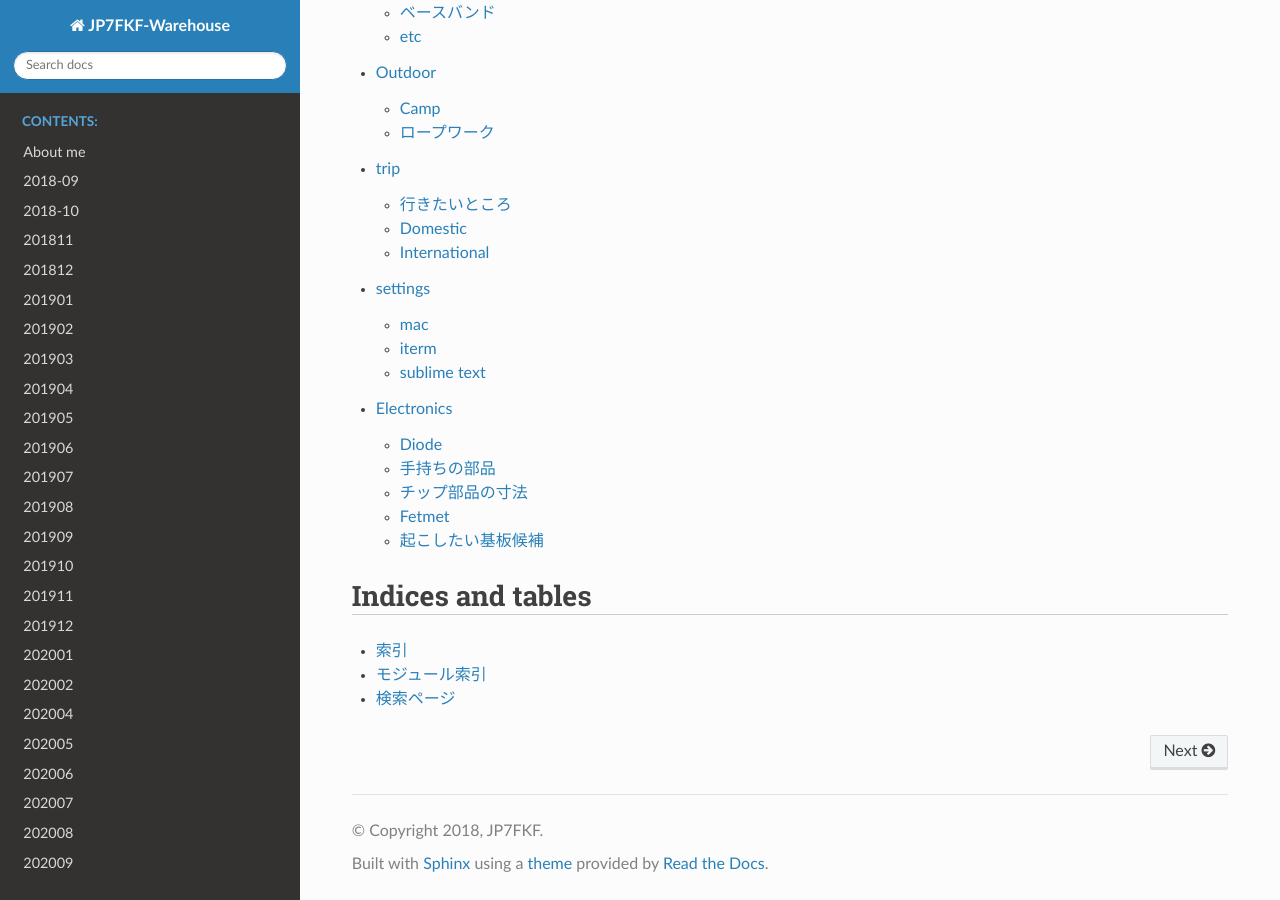
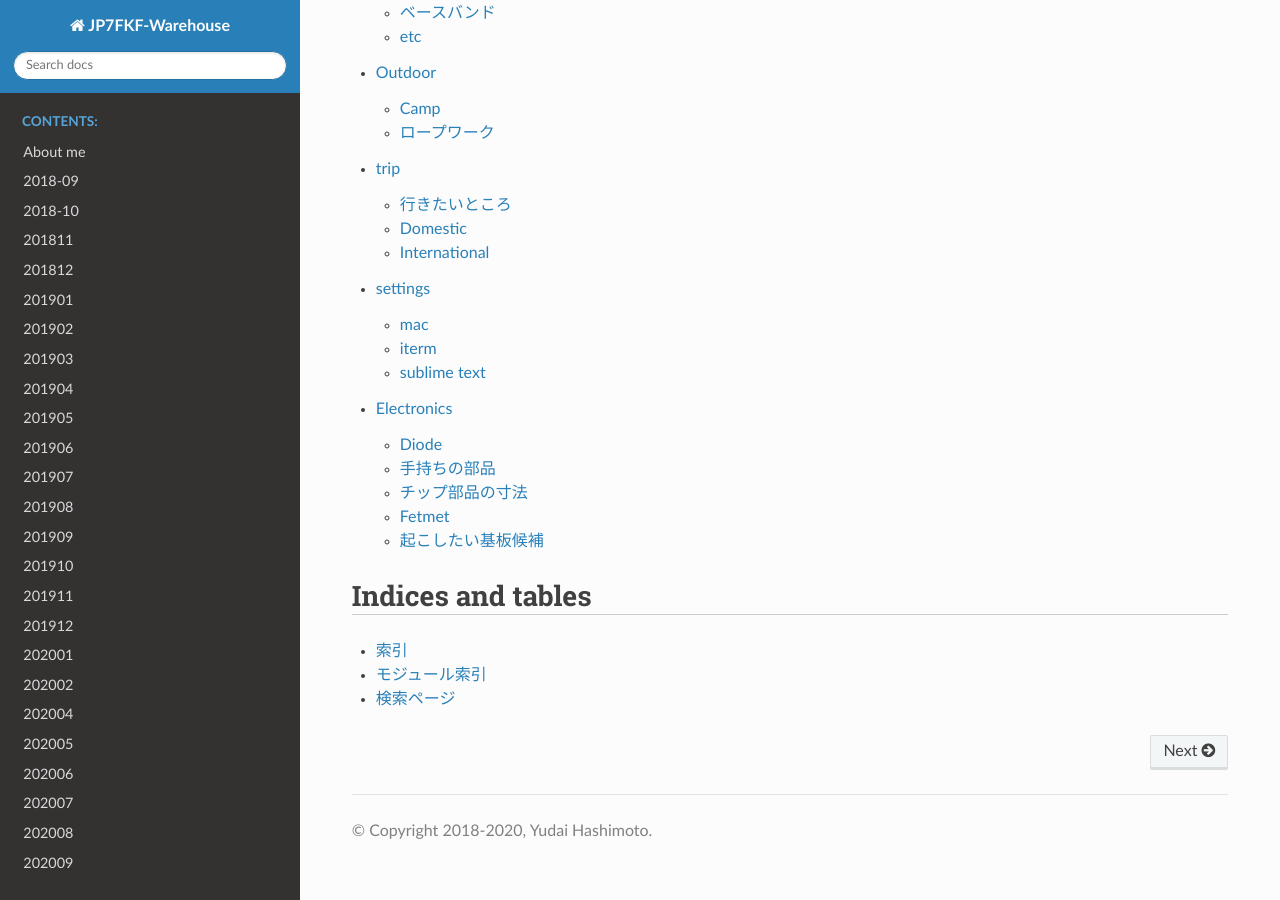
Before and after one commit to jp7fkf/JP7FKF-Warehouse, a Sphinx documentation site: the page built from source/index.rst, in a window 1280 px wide and 900 px high, scrolled down 35871 px. Built offline with Sphinx 7.4.7 and the Read the Docs theme 2.0.0, drawn with Linux system fonts in a browser that asks for light colours.

Commit message:
2020-10-04 02:11:47 JST

```diff
--- a/source/_templates/layout.html
+++ b/source/_templates/layout.html
@@ -1,7 +1,15 @@
 {%- extends "!layout.html" %}
 {{ super() }}
 {%- block extrahead %}
-
+<meta content="JP7FKF/AH0CV - Yudai Hashimoto. ものづくりが好きなエンジニアの部屋．" name="description">
+<meta name="robots" content="archive, follow, index">
+<!-- OGP -->
+<meta property="og:title" content="JP7FKF-Warehouse" />
+<meta property="og:type" content="website"/>
+<meta property="og:url" content="https://jp7fkf.dev/warehouse" />
+<meta property="og:image" content="https://jp7fkf.dev/avatar.jpg" />
+<meta property="og:site_name" content="JP7FKF-Warehouse" />
+<meta property="og:description" content="JP7FKF/AH0CV - Yudai Hashimoto. ものづくりが好きなエンジニアの部屋．" />
 <!-- Global site tag (gtag.js) - Google Analytics -->
 <script async src="https://www.googletagmanager.com/gtag/js?id=UA-136793954-1"></script>
 <script>
--- a/source/conf.py
+++ b/source/conf.py
@@ -25,13 +25,16 @@ from recommonmark.transform import AutoStructify
 # -- Project information -----------------------------------------------------
 
 project = 'JP7FKF-Warehouse'
-copyright = '2018, JP7FKF'
-author = 'JP7FKF'
+copyright = '2018-2020, Yudai Hashimoto'
+author = 'Yudai Hashimoto'
+
+html_title = project
+html_show_sphinx = False
 
 # The short X.Y version
-version = ''
+#version = ''
 # The full version, including alpha/beta/rc tags
-release = '0.1'
+#release = '0.1'
 
 
 # -- General configuration ---------------------------------------------------
@@ -109,7 +112,7 @@ html_static_path = ['_static']
 # -- Options for HTMLHelp output ---------------------------------------------
 
 # Output file base name for HTML help builder.
-htmlhelp_basename = 'JP7FKF-Warehousedoc'
+htmlhelp_basename = 'JP7FKF-Warehouse'
 
 
 # -- Options for LaTeX output ------------------------------------------------
```
